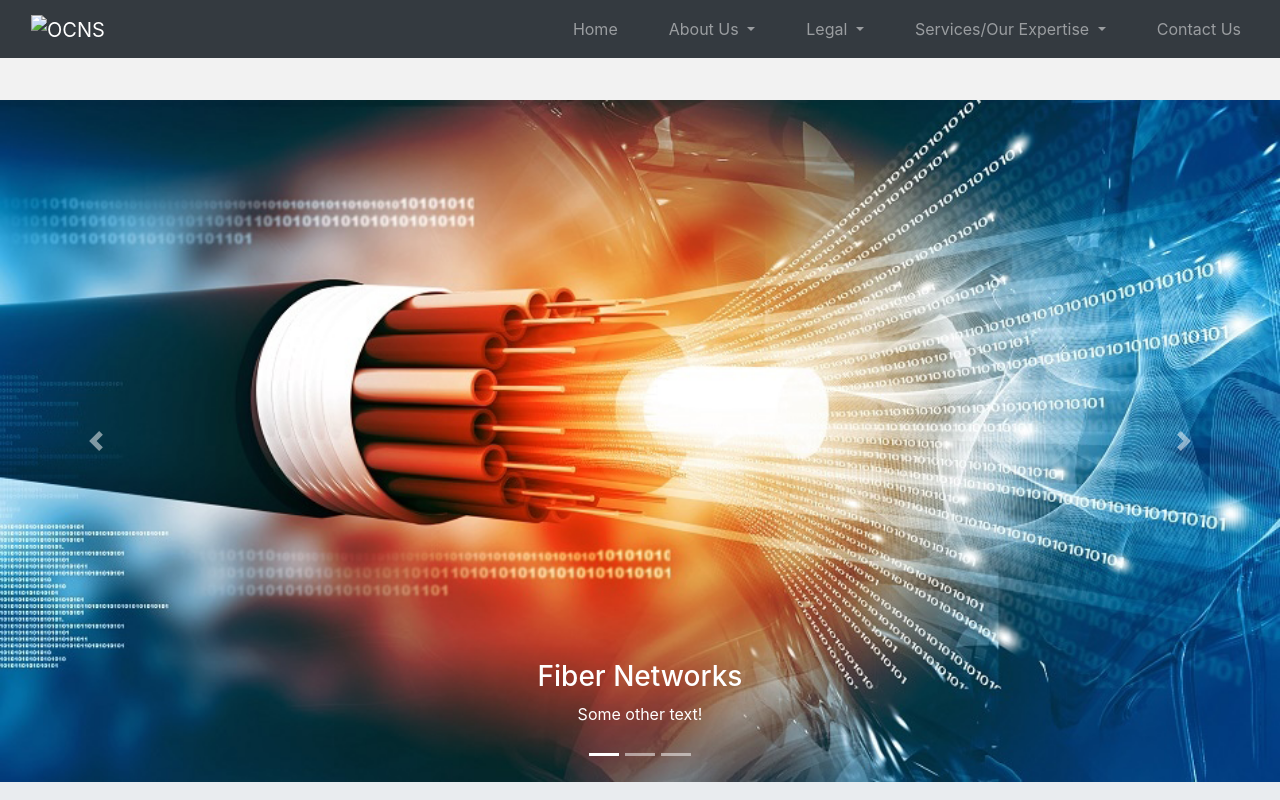
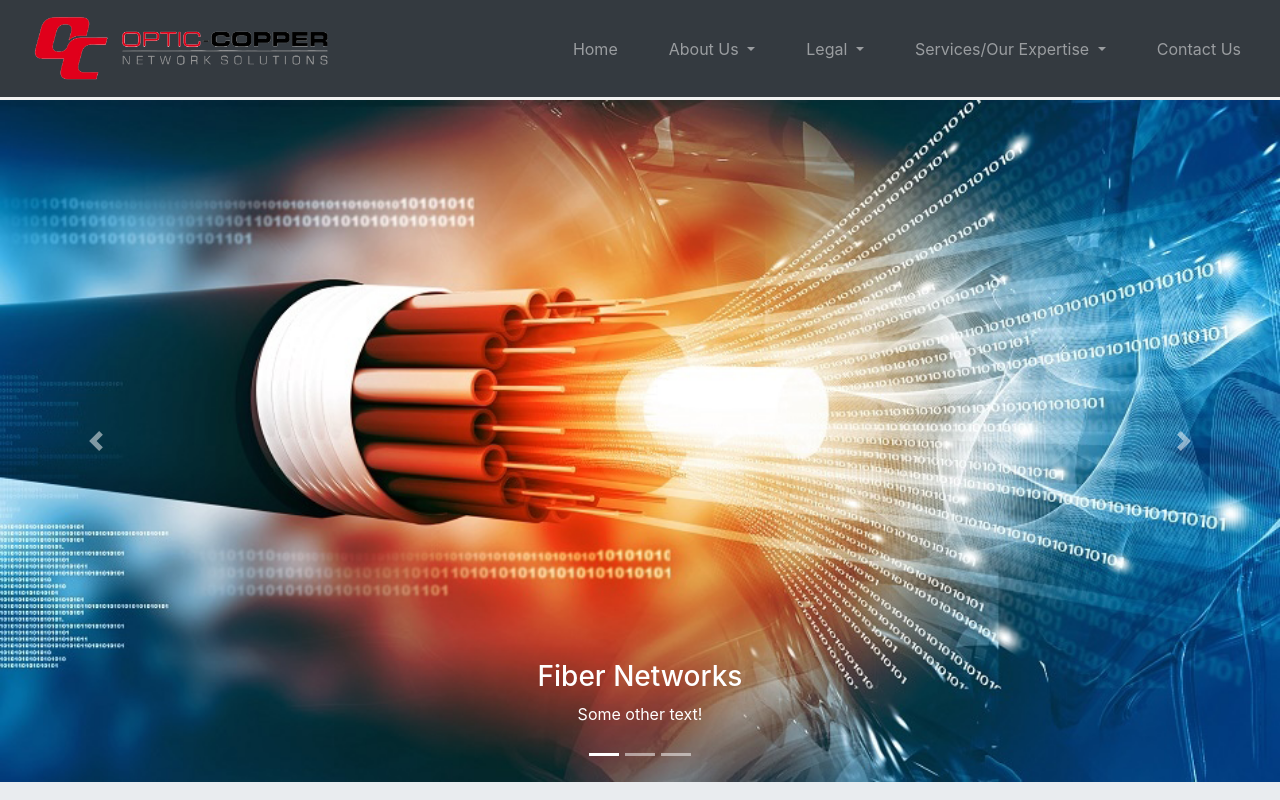
Before and after one commit to Viveshan/viveshan.github.io-old, a plain HTML site: page index.html in a window 1280 px wide. Shown: the top 800 px of the page. Drawn offline with nearby package versions, Linux system fonts and the light colour scheme.

Commit message:
Update nav-bar.html
nav brand logo

```diff
--- a/nav-bar.html
+++ b/nav-bar.html
@@ -1,7 +1,7 @@
 <nav class="navbar fixed-top navbar-expand-lg navbar-dark bg-dark">
   <div class="container-fluid">
     <a class="navbar-brand" href="index.html">
-      <img class="logo horizontal-logo" src="ocns_logo.png" width="300px" alt="OCNS">
+      <img class="logo horizontal-logo" src="media/ocns_logo.png" width="300px" alt="OCNS">
     </a>
     <button class="navbar-toggler" type="button" data-toggle="collapse" data-target="#navbarSupportedContent" aria-controls="navbarSupportedContent" aria-expanded="false" aria-label="Toggle navigation">
       <span class="navbar-toggler-icon"></span>
```
